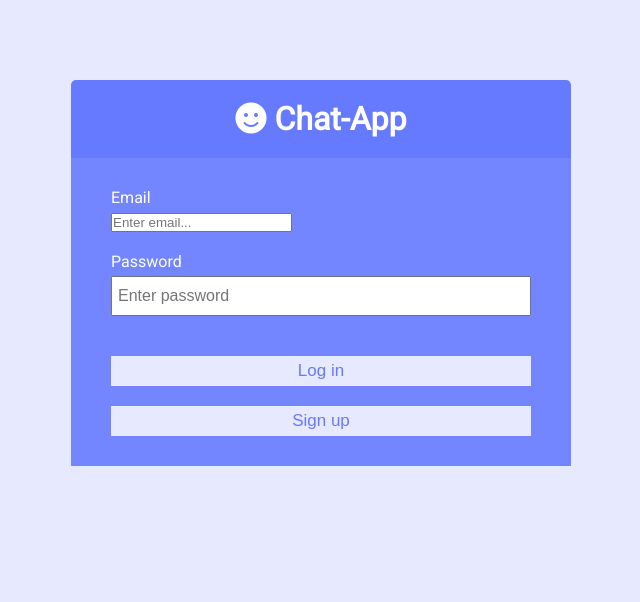
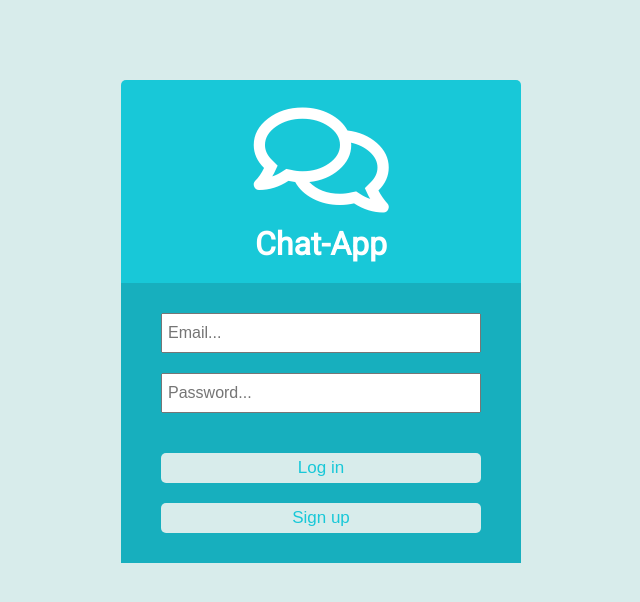
Before and after one commit to killercho/chat-room, a website: page public/index.html in a window 1280 px wide. Shown: the whole page, without its empty margins (319-959 px from the left). Drawn offline with Linux system fonts and the light colour scheme.

Commit message:
Design changes

```diff
--- a/public/css/style.css
+++ b/public/css/style.css
@@ -1,9 +1,13 @@
 @import url('https://fonts.googleapis.com/css?family=Roboto&display=swap');
 
 :root {
-	--dark-color-a: #667aff;
+/*	--dark-color-a: #667aff;
 	--dark-color-b: #7386ff;
 	--light-color: #e6e9ff;
+*/
+	--dark-color-b: #17afbe;
+	--dark-color-a: #18c8d8;
+	--light-color: #d8eceb;
 	--success-color: #5cb85c;
 	--error-color: #d9534f;
 }
@@ -18,7 +22,7 @@ body {
 	font-family: 'Roboto', sans-serif;
 	font-size: 16px;
 	background: var(--light-color);
-	margin: 20px;
+	margin: 0;
 }
 
 ul {
@@ -41,26 +45,36 @@ a {
 /* Chat Page */
 
 .chat-container {
-	max-width: 1100px;
+	height: 100vh;
+	width: 100vw;
+	/*max-width: 1100px;
+	*/
 	background: #fff;
-	margin: 30px auto;
+	/*margin: 30px auto; */
 	overflow: hidden;
+	position: fixed;
+	display: flex;
+	flex-direction: column;
+}
+
+.chat-container .btn{
+	border-radius: 5px;
 }
 
 .chat-header {
+	display: flex;
 	background: var(--dark-color-a);
 	color: #fff;
-	border-top-left-radius: 5px;
-	border-top-right-radius: 5px;
 	padding: 15px;
-	display: flex;
 	align-items: center;
 	justify-content: space-between;
+	flex-direction: row;
 }
 
 .chat-main {
 	display: grid;
 	grid-template-columns: 1fr 3fr;
+	flex-grow: 2;
 }
 
 .chat-sidebar {
@@ -128,7 +142,7 @@ a {
 
 /* Join Page */
 .join-container {
-	max-width: 500px;
+	max-width: 400px;
 	margin: 80px auto;
 	color: #fff;
 }
@@ -139,6 +153,11 @@ a {
 	background: var(--dark-color-a);
 	border-top-left-radius: 5px;
 	border-top-right-radius: 5px;
+}
+
+.join-header i {
+	font-size: 120px;
+	padding-bottom: 5px;
 }
 
 .join-main {
@@ -152,6 +171,7 @@ a {
 
 .join-main .form-control {
 	margin-bottom: 20px;
+	border-radius: 5px;
 }
 
 .join-main label {
@@ -159,7 +179,7 @@ a {
 	margin-bottom: 5px;
 }
 
-.join-main input[type='text'] {
+.join-main input[type='text'], input[type='email'], input[type='password']{
 	font-size: 16px;
 	padding: 5px;
 	height: 40px;
@@ -173,9 +193,20 @@ a {
 	width: 100%;
 }
 
+.join-main button[type="submit"].btn{
+	margin-top: 20px;
+}
+
 .join-main .btn {
-	margin-top: 20px;
+	margin-top: 10px;
 	width: 100%;
+	border-radius: 5px;
+}
+
+.join-main a {
+	text-align: center;
+	display: block;
+	margin: 10px auto 0;
 }
 
 @media (max-width: 700px) {
--- a/public/index.html
+++ b/public/index.html
@@ -16,27 +16,28 @@
 	<body>
 		<div class="join-container">
 			<header class="join-header">
-                <h1><i class="fas fa-smile"></i> Chat-App</h1>
+				<i class="far fa-comments"></i>
+				<h1> Chat-App</h1>
 			</header>
 			<main class="join-main">
 				<form action="chat.html">
 					<div class="form-control">
-                        <label for="email">Email</label>
+						<!-- <label for="email">Email</label> -->
 						<input
-                            type="email"
+							type="text"
 							name="email"
 							id="email"
-                            placeholder="Enter email..."
+							placeholder="Email..."
 							required
 						/>
 					</div>
 					<div class="form-control">
-                        <label for="password">Password</label>
+						<!-- <label for="password">Password</label> -->
 						<input
-                            type="text"
+							type="password"
 							name="password"
 							id="password"
-                            placeholder="Enter password"
+							placeholder="Password..."
 							required
 						/>
 					</div>
--- a/server.js
+++ b/server.js
@@ -41,7 +41,7 @@ app.post("/signup", (req, res) => {
     //Save the user if the email is unique
     user.save((err) => {
         if (err) {
-            console.log(err);
+            console.log("Email alredy used. Please try with a different one.");
         }
     });
 });
```
Also changed, not shown: public/chat.html (+2 -2 lines), public/signup.html (+4 -6 lines). Lines whose indentation alone changed are shown as unchanged.
